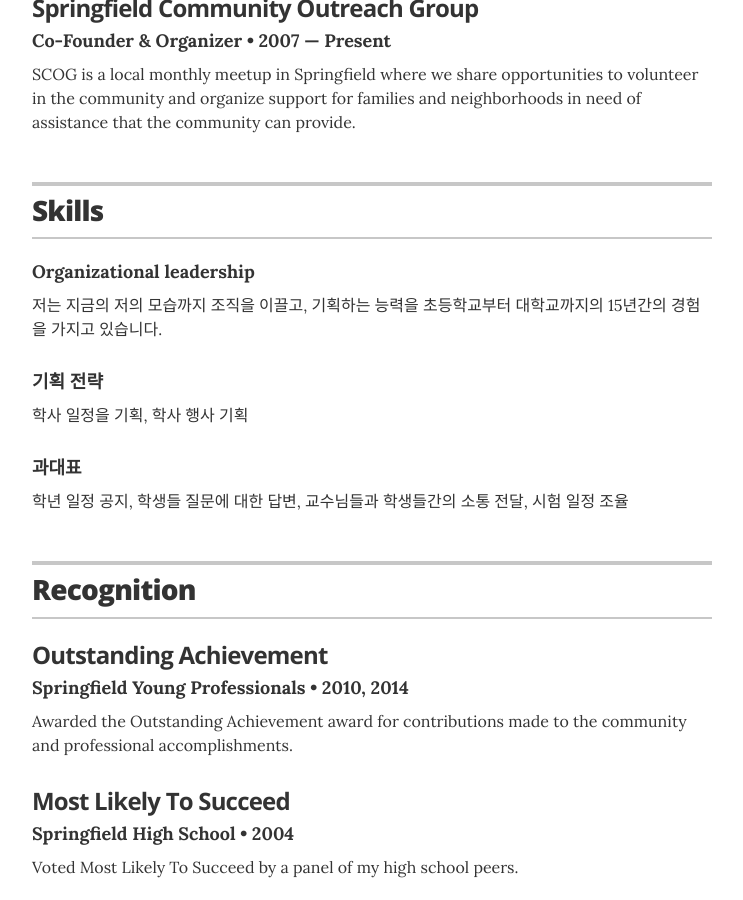
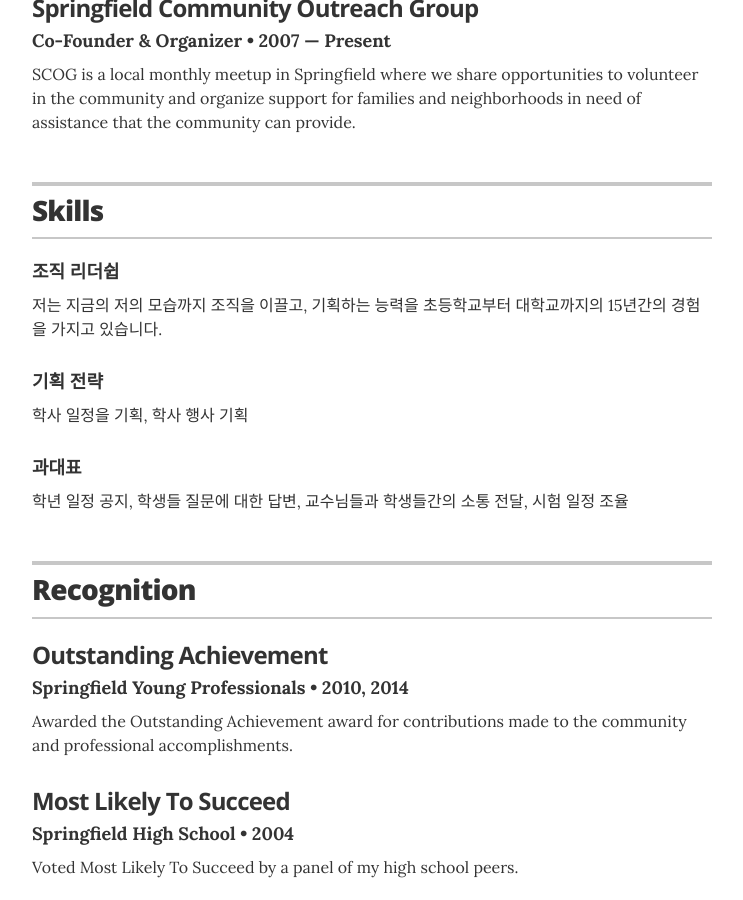
Before and after one commit to yeooneeee/resume-template-gh-pages, a Jekyll site: the page built from index.html, in a window 1280 px wide and 900 px high, scrolled down 1890 px. Shown: the whole window, without its empty margins (268-1011 px from the left). Built offline with Jekyll 4.4.1, drawn with Linux system fonts in a browser that asks for light colours.

Commit message:
skill v1.1

```diff
--- a/_data/skills.yml
+++ b/_data/skills.yml
@@ -1,6 +1,6 @@
 # Skills
 # Organizational leadership
-- skill: Organizational leadership
+- skill: 조직 리더쉽
   description: 저는 지금의 저의 모습까지 조직을 이끌고, 기획하는 능력을 초등학교부터 대학교까지의 15년간의 경험을 가지고 있습니다.
 
 
```
